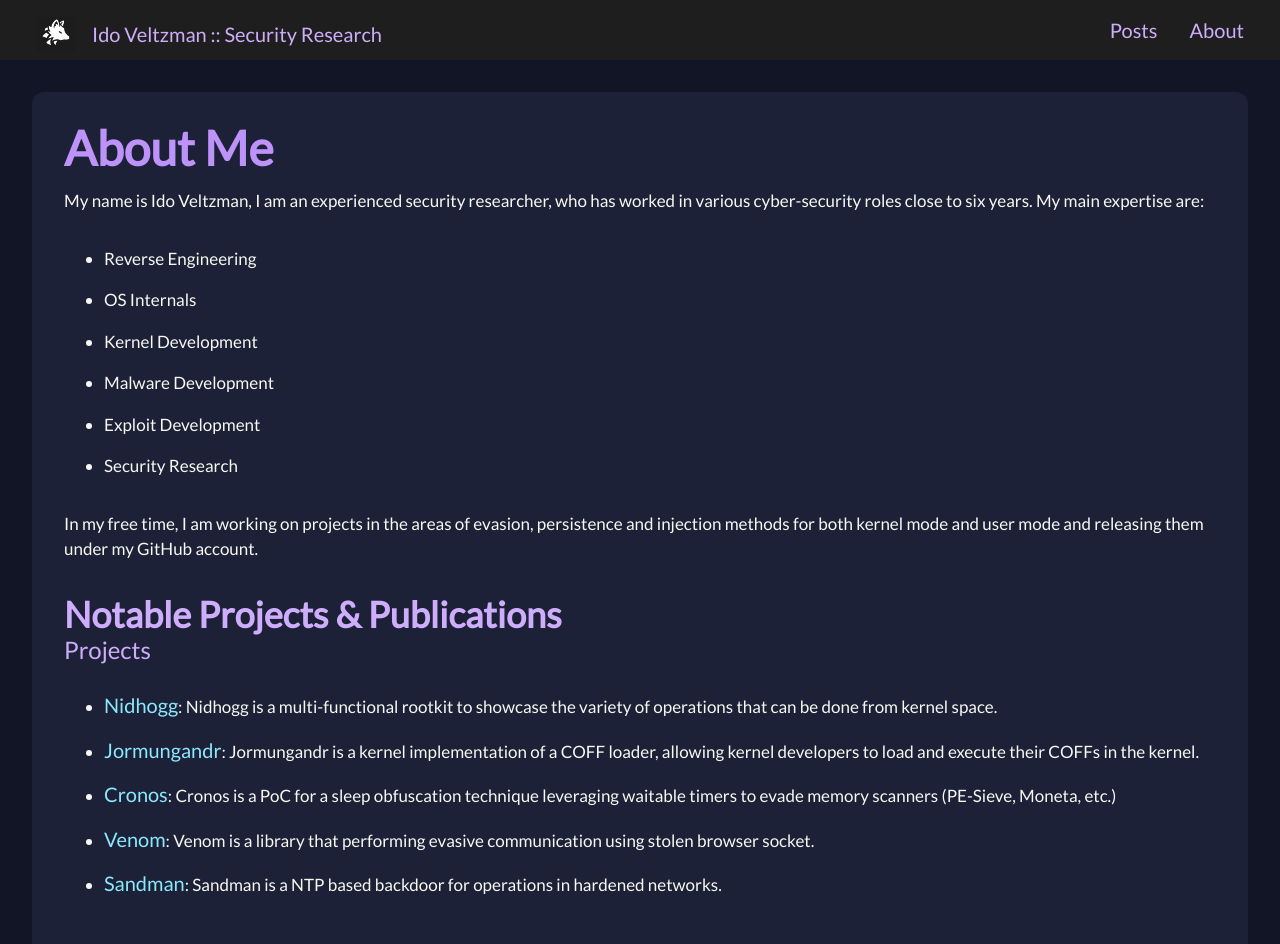
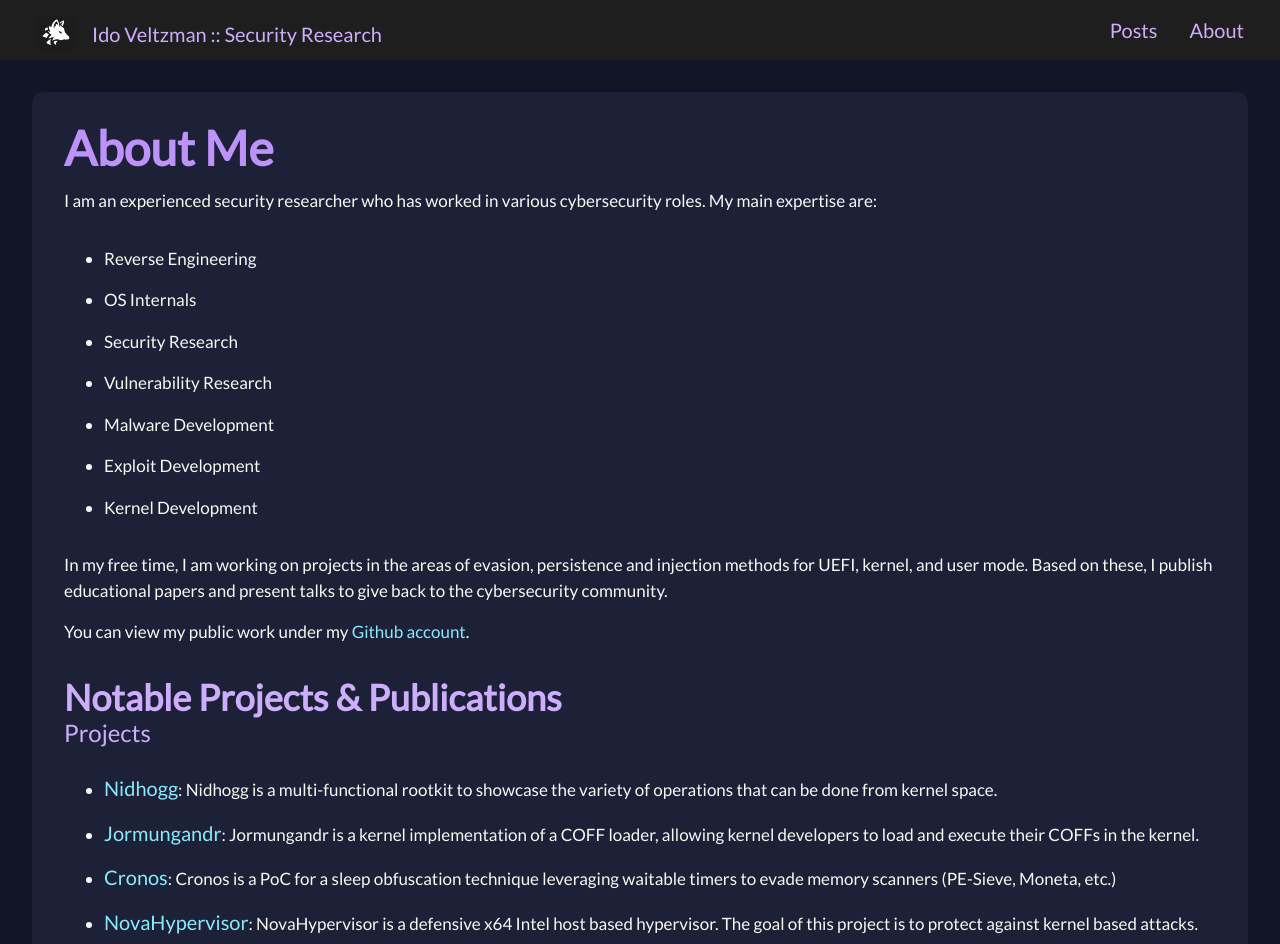
Before and after one commit to Idov31/idov31.github.io, a Next.js app: page /about in a window 1280 px wide. Shown: the top 944 px of the page. Built offline with nearby package versions, Linux system fonts and the light colour scheme.

Commit message:
Updated about

```diff
--- a/src/app/about/page.tsx
+++ b/src/app/about/page.tsx
@@ -6,21 +6,21 @@ export default function Home() {
         <div className="flex flex-col h-full w-fit bg-bgInsideDiv rounded-xl p-8">
             <h1 className="text-5xl text-txtHeader font-bold">About Me</h1>
             <article className="mt-4">
-                My name is Ido Veltzman, I am an experienced security researcher, who has worked in various
-                cyber-security roles close to six years. My main expertise are:
+                I am an experienced security researcher who has worked in various cybersecurity roles. My main expertise are:
 
                 <ul className="list-disc pl-10 pt-8">
                     <li className="mb-4">Reverse Engineering</li>
                     <li className="mb-4">OS Internals</li>
-                    <li className="mb-4">Kernel Development</li>
+                    <li className="mb-4">Security Research</li>
+                    <li className="mb-4">Vulnerability Research</li>
                     <li className="mb-4">Malware Development</li>
                     <li className="mb-4">Exploit Development</li>
-                    <li className="mb-4">Security Research</li>
+                    <li className="mb-4">Kernel Development</li>
                 </ul>
                 <p className="pt-4">In my free time, I am working on projects in the areas of evasion, persistence and
                     injection methods
-                    for both kernel mode and user mode and releasing them under <a href="https://github.com/idov31">my
-                        GitHub account</a>.</p>
+                    for UEFI, kernel, and user mode. Based on these, I publish educational papers and present talks to give back to the cybersecurity community.</p>
+                    <p className="pt-4">You can view my public work under my <StyledLink href="https://github.com/idov31" content="Github account" textSize="text-md" />.</p>
             </article>
             <h2 className="text-4xl text-txtSubHeader font-bold mt-8">Notable Projects & Publications</h2>
             <article>
@@ -41,6 +41,11 @@ export default function Home() {
                         <StyledLink href="https://github.com/Idov31/Cronos" content="Cronos"/>
                         : Cronos is a PoC for a sleep obfuscation technique leveraging waitable timers to evade memory
                         scanners (PE-Sieve, Moneta, etc.)
+                    </li>
+                    <li className="mb-4">
+                        <StyledLink href="https://github.com/Idov31/NovaHypervisor" content="NovaHypervisor"/>
+                        : NovaHypervisor is a defensive x64 Intel host based hypervisor.
+                        The goal of this project is to protect against kernel based attacks.
                     </li>
                     <li className="mb-4">
                         <StyledLink href="https://github.com/Idov31/Venom" content="Venom"/>
```
